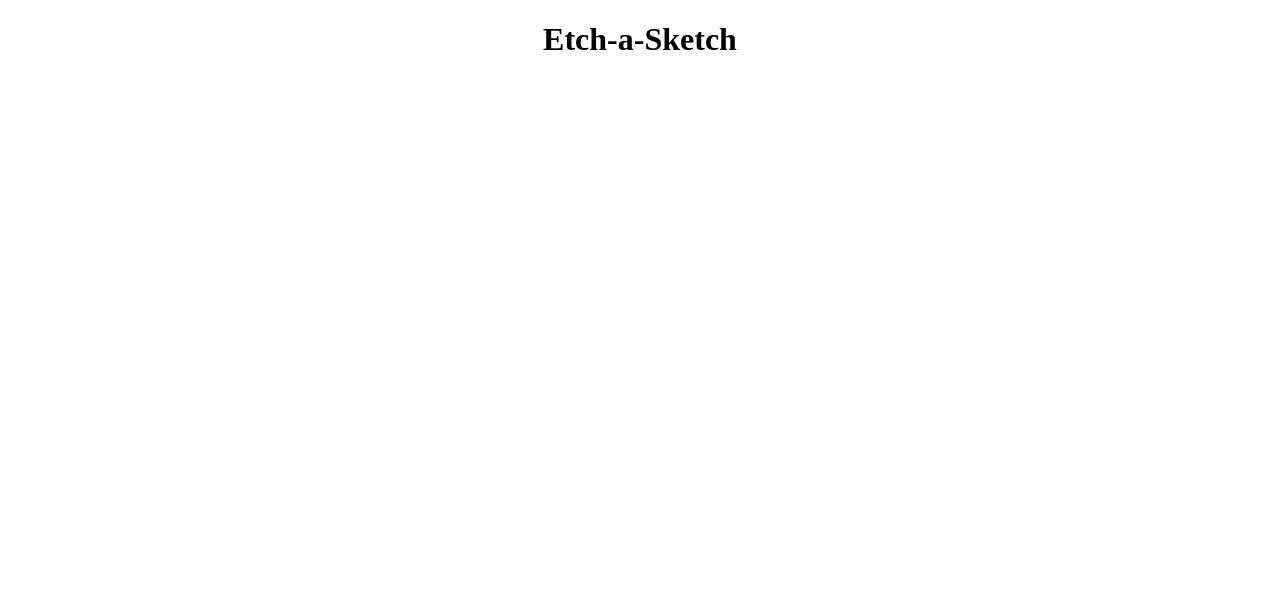
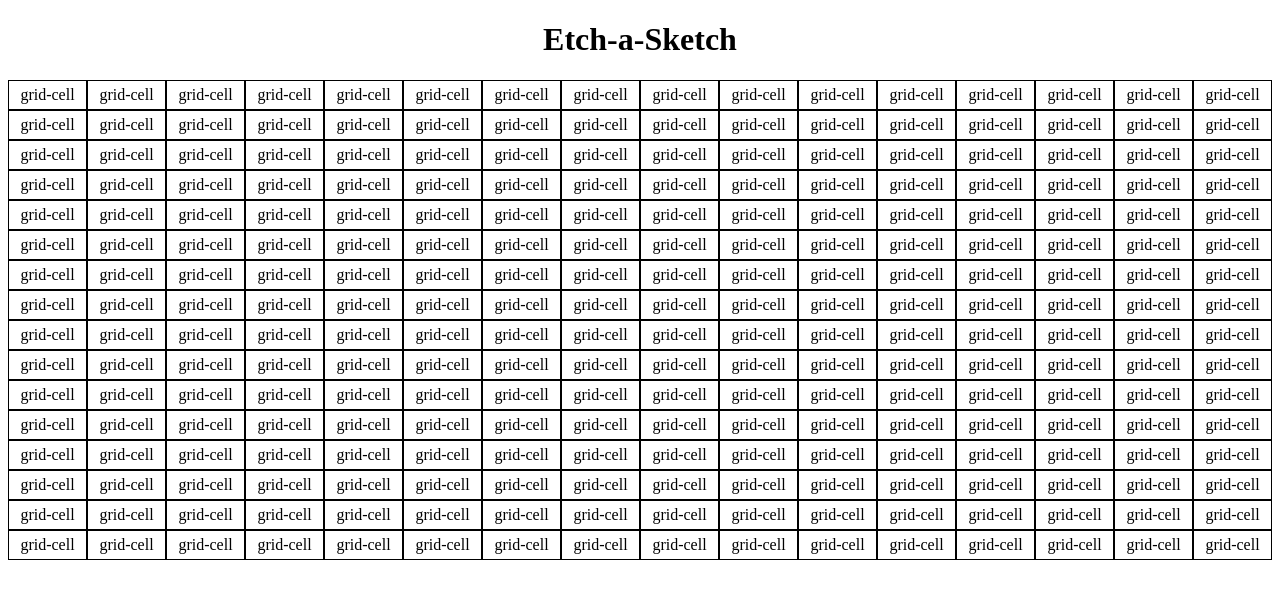
Before and after one commit to MrBowmanXD/EtchASketch, a plain HTML site: page index.html in a window 1280 px wide. Drawn offline with Linux system fonts and the light colour scheme.

Commit message:
Initial grid squares 16x16

```diff
--- a/css/style.css
+++ b/css/style.css
@@ -1,3 +1,14 @@
 .center {
   text-align: center;
 }
+
+.container {
+  display: grid;
+  grid-template-columns: repeat(16, 1fr);
+  grid-template-rows: repeat(16, 1fr);
+}
+
+.gridItem {
+  padding: 5px;
+  border: 1px solid black;
+}
--- a/js/script.js
+++ b/js/script.js
@@ -1 +1,16 @@
 const container = document.querySelector('.container');
+
+let rows = 16;
+let columns = 16;
+
+let gridSize = new Array(rows * columns);
+
+for (let i = 0; i < gridSize.length; i++) {
+  gridSize[i] = document.createElement('div');
+  gridSize[i].classList.add('gridItem');
+
+  // gridSize[i].textContent = `${i}`;
+
+  gridSize[i].textContent = 'grid-cell';
+  container.appendChild(gridSize[i]);
+}
```
